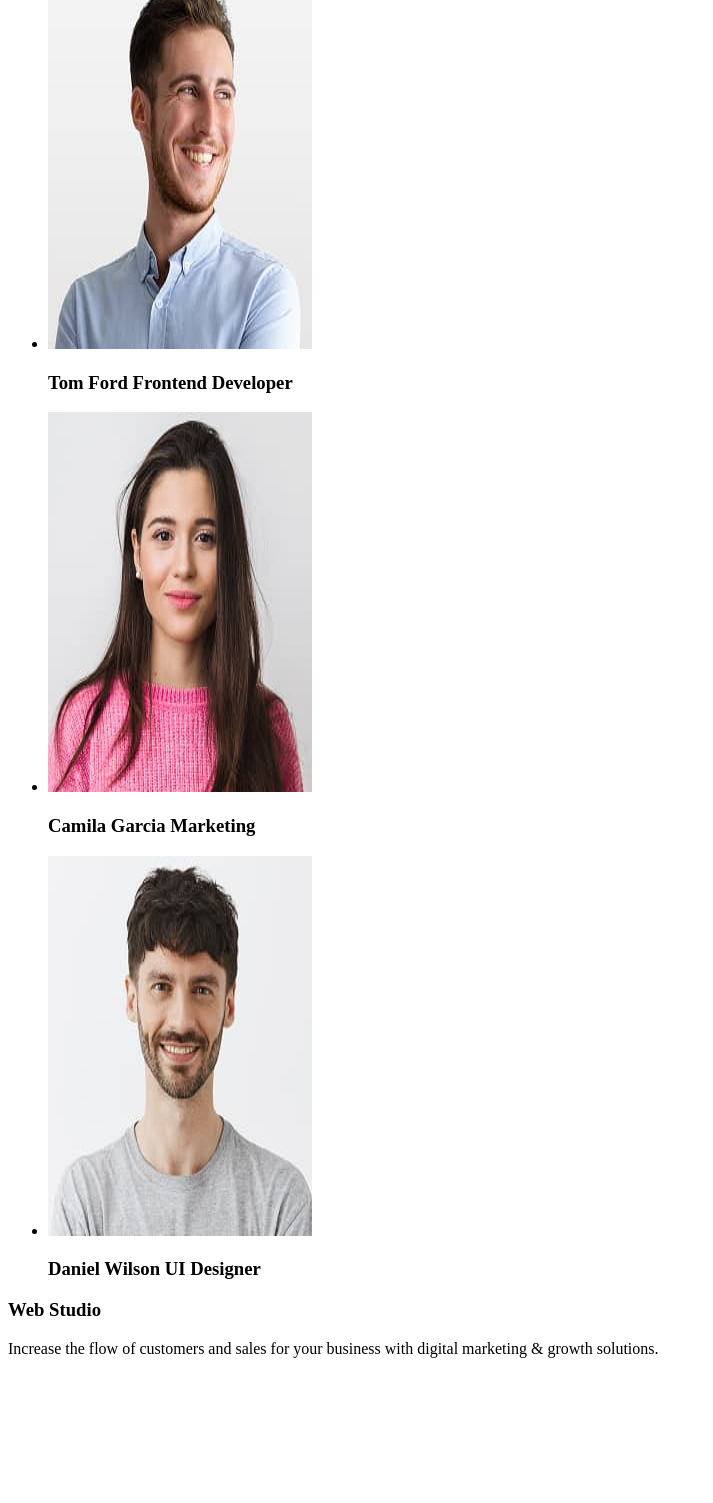
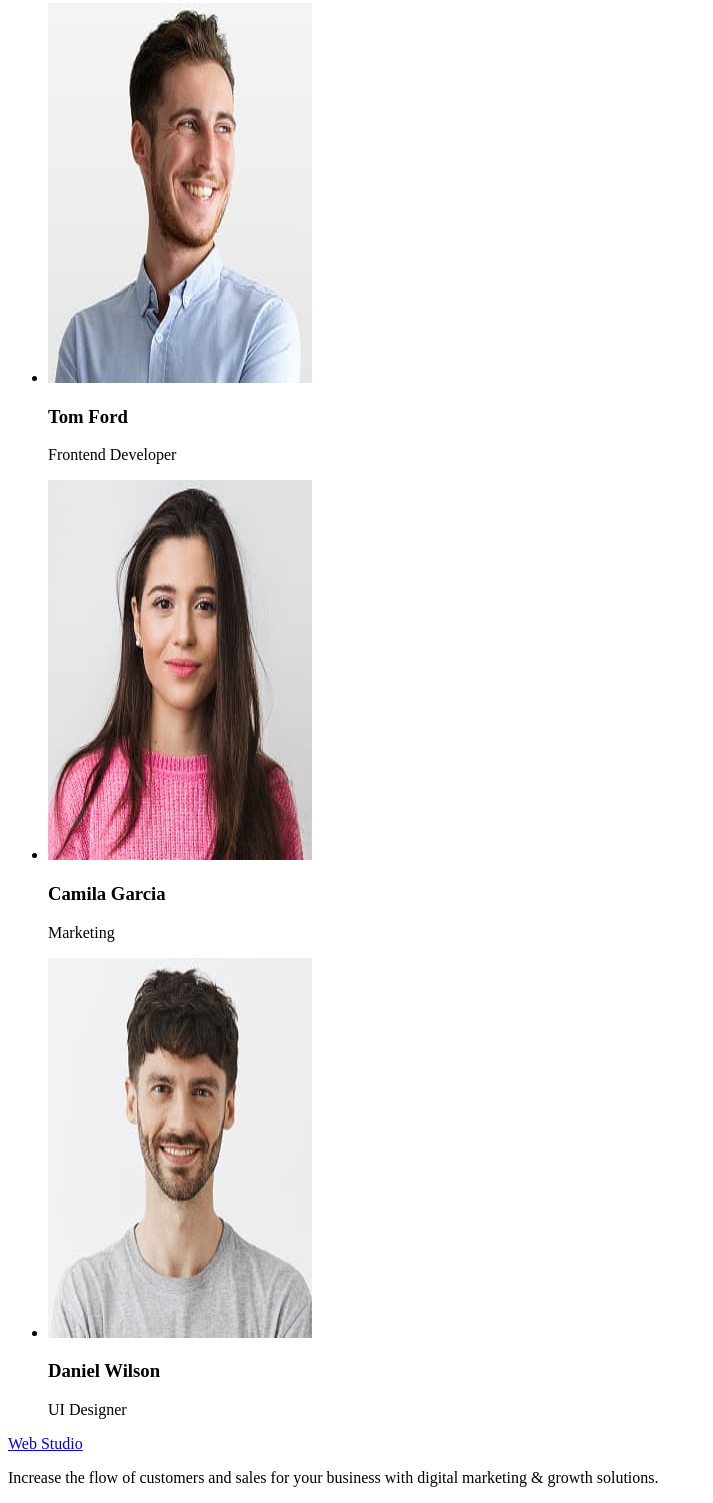
Before and after one commit to MalaksumaMila/goit-markup-hw-01, a plain HTML site: page index.html in a window 1280 px wide. Shown: the part 1087-2590 px from the top of the page, without its empty margins (0-713 px from the left). Before the commit the page ends 2461 px from the top, so only its background shows below. Drawn offline with Linux system fonts and the light colour scheme.

Commit message:
git merkup

```diff
--- a/index.html
+++ b/index.html
@@ -7,8 +7,8 @@
   </head>
   <body>
     <header>
-      <a href="./index.html">Web Studio</a>
       <nav>
+        <a href="./index.html">Web Studio</a>
         <ul>
           <li>
             <a href="">Studio</a>
@@ -80,7 +80,8 @@
               width="264"
               height="380"
             />
-            <h3>Mark Guerrero Product Designer</h3>
+            <h3>Mark Guerrero</h3>
+            <p>Product Designer</p>
           </li>
           <li>
             <img
@@ -90,7 +91,8 @@ Frontend Developer"
               width="264"
               height="380"
             />
-            <h3>Tom Ford Frontend Developer</h3>
+            <h3>Tom Ford</h3>
+            <p>Frontend Developer</p>
           </li>
           <li>
             <img
@@ -100,7 +102,8 @@ Marketing"
               width="264"
               height="380"
             />
-            <h3>Camila Garcia Marketing</h3>
+            <h3>Camila Garcia</h3>
+            <p>Marketing</p>
           </li>
           <li>
             <img
@@ -110,13 +113,14 @@ UI Designer"
               width="264"
               height="380"
             />
-            <h3>Daniel Wilson UI Designer</h3>
+            <h3>Daniel Wilson</h3>
+            <p>UI Designer</p>
           </li>
         </ul>
       </section>
     </main>
     <footer>
-      <h3><a href="./index.html"></a>Web Studio</h3>
+      <a href="./index.html">Web Studio</a>
       <p>
         Increase the flow of customers and sales for your business with digital
         marketing & growth solutions.
```
